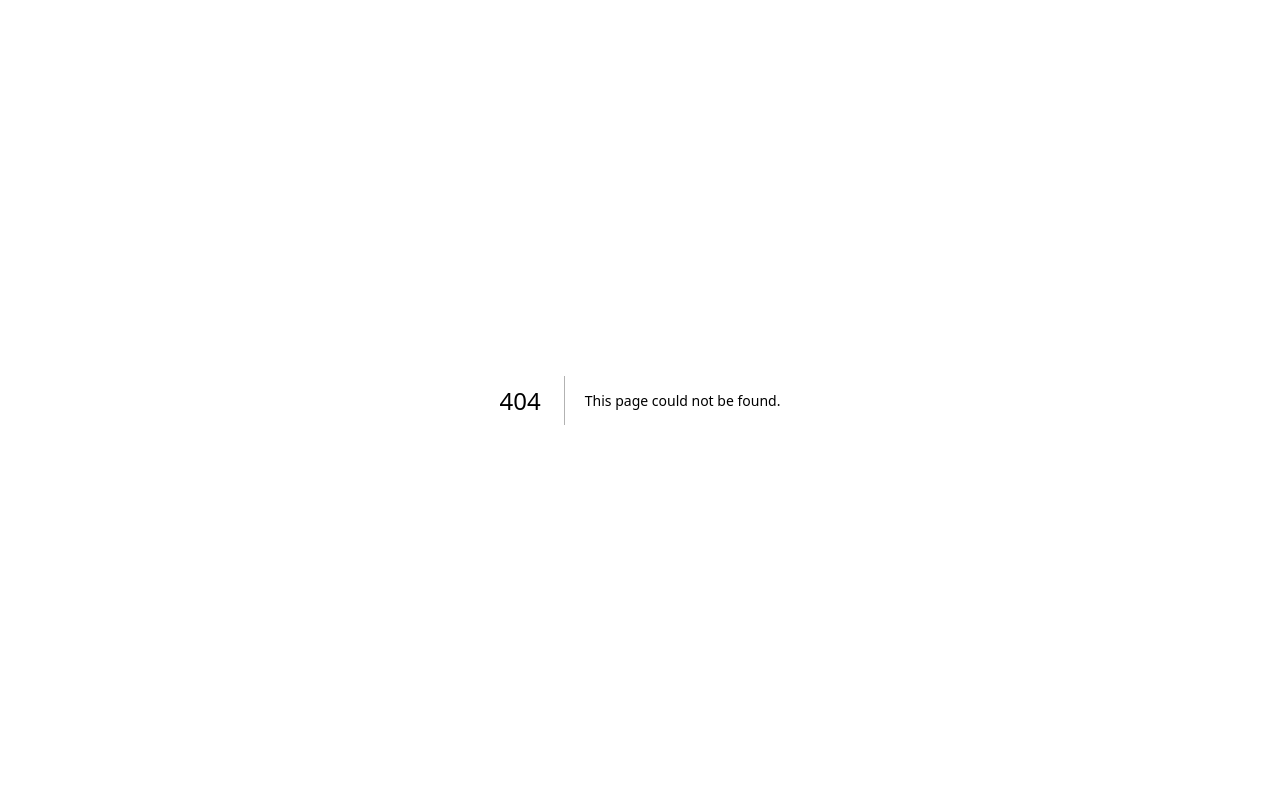
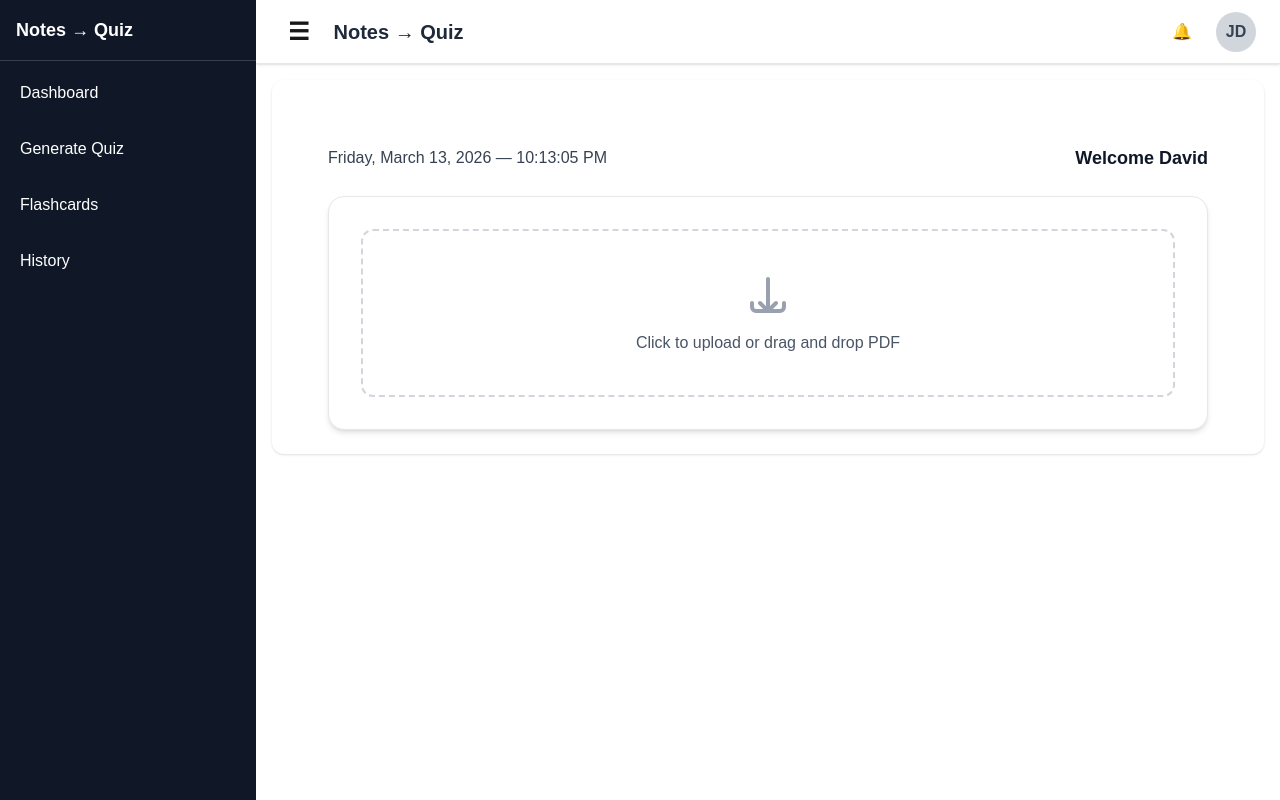
Before and after one commit to ProjectDavie/quiz-app, a Next.js app in the folder frontend/: page /upload in a window 1280 px wide. Before the commit this address had no page. Built offline with nearby package versions, Linux system fonts and the light colour scheme.

Commit message:
upload page

```diff
--- a/frontend/src/app/(dashboard)/layout.tsx
+++ b/frontend/src/app/(dashboard)/layout.tsx
@@ -12,22 +12,22 @@ export default function DashboardLayout({
 }) {
   return (
     <SidebarProvider>
-      <div className="h-screen w-screen flex bg-white overflow-hidden">
-
+      <div className="h-screen w-screen flex bg-gray-100 overflow-hidden">
+        {/* Sidebar */}
         <Menu />
 
+        {/* Main Content */}
         <div className="flex-1 flex flex-col h-full overflow-hidden">
-
+          {/* Navbar */}
           <Navbar />
 
-          <main className="flex-1 overflow-y-auto bg-white">
-            <div className="w-full p-4">
+          {/* Scrollable content area */}
+          <main className="flex-1 overflow-y-auto bg-white p-4">
+            <div className="w-full p-6 bg-white rounded-xl shadow">
               {children}
             </div>
           </main>
-
         </div>
-
       </div>
     </SidebarProvider>
   );
--- a/frontend/src/app/(dashboard)/quiz/page.tsx
+++ b/frontend/src/app/(dashboard)/quiz/page.tsx
@@ -1,16 +1,56 @@
-export default function QuizPage(){
+"use client";
+
+import { useState } from "react";
+
+export default function Home() {
+
+  const [questions, setQuestions] = useState<any[]>([]);
+
+  async function uploadPDF(e:any) {
+
+    const file = e.target.files[0];
+
+    const formData = new FormData();
+    formData.append("pdf", file);
+
+    const res = await fetch("http://localhost:5000/upload", {
+      method: "POST",
+      body: formData
+    });
+
+    const data = await res.json();
+
+    setQuestions(data.questions);
+  }
 
   return (
 
-    <div>
+    <div className="max-w-3xl">
 
       <h1 className="text-3xl font-bold mb-6">
-        Quiz Mode
+        Generate Quiz From Notes
       </h1>
 
-      <p>Take quizzes generated from your notes.</p>
+      <input
+        type="file"
+        accept="application/pdf"
+        onChange={uploadPDF}
+      />
+
+      <div className="mt-6 space-y-4">
+
+        {questions.map((q,i)=>(
+          <div key={i} className="p-4 bg-gray-100 rounded">
+
+            <h3 className="font-semibold">{q.question}</h3>
+            <p className="text-gray-600">{q.answer}</p>
+
+          </div>
+        ))}
+
+      </div>
 
     </div>
 
-  )
+  );
 }
--- /dev/null
+++ b/frontend/src/app/(dashboard)/upload/page.tsx
@@ -0,0 +1,24 @@
+"use client";
+
+import { useState } from "react";
+import UploadHeader from "../../../components/uploads/UploadHeader";
+import UploadArea from "../../../components/uploads/UploadArea";
+import UploadLoader from "../../../components/uploads/UploadLoader";
+
+export default function DashboardHome() {
+  const [questions, setQuestions] = useState<any[]>([]);
+  const userName = "David"; // Replace with real user data later
+
+  return (
+    <div className="max-w-5xl mx-auto mt-10 px-4 sm:px-6 lg:px-8">
+      {/* Header with date/time and welcome */}
+      <UploadHeader userName={userName} />
+
+      {/* Upload area */}
+      <UploadArea onUploadComplete={(data) => setQuestions(data)} />
+
+      {/* Loader & Redirect buttons */}
+      {questions.length > 0 && <UploadLoader questionsCount={questions.length} />}
+    </div>
+  );
+}
--- a/frontend/src/app/page.tsx
+++ b/frontend/src/app/page.tsx
@@ -1,5 +1,5 @@
 import { redirect } from "next/navigation";
 
 export default function Home() {
-  redirect("/quiz");
+  redirect("/upload");
 }
--- a/frontend/src/components/Header.tsx
+++ b/frontend/src/components/Header.tsx
@@ -6,21 +6,33 @@ export default function Navbar() {
   const { toggleSidebar } = useSidebar();
 
   return (
-    <header className="h-14 border-b flex items-center justify-between px-4 bg-white">
-
+    <header className="h-16 border-b border-gray-200 flex items-center justify-between px-6 bg-white shadow-sm sticky top-0 z-50">
+      {/* Left: Hamburger & App Name */}
+      <div className="flex items-center gap-4">
         <button
           onClick={toggleSidebar}
-        className="text-xl font-bold"
+          className="text-2xl font-bold p-2 rounded hover:bg-gray-100 transition"
         >
           ☰
         </button>
 
-      <h1 className="font-semibold">
+        <h1 className="text-xl font-semibold text-gray-800">
           Notes → Quiz
         </h1>
+      </div>
 
-      <div className="w-8 h-8 bg-gray-300 rounded-full"></div>
+      {/* Right: Icons / User Avatar */}
+      <div className="flex items-center gap-4">
+        {/* Notification Icon */}
+        <button className="p-2 rounded hover:bg-gray-100 transition">
+          🔔
+        </button>
 
+        {/* Profile Avatar */}
+        <div className="w-10 h-10 bg-gray-300 rounded-full flex items-center justify-center font-semibold text-gray-700 cursor-pointer hover:ring-2 hover:ring-blue-500 transition">
+          JD
+        </div>
+      </div>
     </header>
   );
 }
--- /dev/null
+++ b/frontend/src/components/uploads/UploadArea.tsx
@@ -0,0 +1,65 @@
+"use client";
+
+import { useState } from "react";
+
+interface UploadAreaProps {
+  onUploadComplete: (questions: any[]) => void;
+}
+
+export default function UploadArea({ onUploadComplete }: UploadAreaProps) {
+  const [loading, setLoading] = useState(false);
+
+  async function uploadPDF(e: any) {
+    const file = e.target.files[0];
+    if (!file) return;
+
+    setLoading(true);
+
+    const formData = new FormData();
+    formData.append("pdf", file);
+
+    const res = await fetch("http://localhost:5000/upload", {
+      method: "POST",
+      body: formData,
+    });
+
+    const data = await res.json();
+    onUploadComplete(data.questions);
+    setLoading(false);
+  }
+
+  return (
+    <div className="bg-white rounded-2xl shadow-md p-8 flex flex-col items-center justify-center border border-gray-200 w-full">
+      <label
+        htmlFor="pdf-upload"
+        className={`cursor-pointer flex flex-col items-center justify-center border-2 border-dashed border-gray-300 rounded-xl p-10 w-full text-center hover:border-blue-500 hover:bg-blue-50 transition-colors ${
+          loading ? "opacity-50 pointer-events-none" : ""
+        }`}
+      >
+        <svg
+          className="w-12 h-12 mb-3 text-gray-400"
+          fill="none"
+          stroke="currentColor"
+          strokeWidth={2}
+          viewBox="0 0 24 24"
+        >
+          <path
+            strokeLinecap="round"
+            strokeLinejoin="round"
+            d="M4 16v2a2 2 0 002 2h12a2 2 0 002-2v-2M12 12v8m0 0l-4-4m4 4l4-4M12 4v8"
+          />
+        </svg>
+        <span className="text-gray-600 font-medium">
+          {loading ? "Uploading..." : "Click to upload or drag and drop PDF"}
+        </span>
+        <input
+          id="pdf-upload"
+          type="file"
+          accept="application/pdf"
+          className="hidden"
+          onChange={uploadPDF}
+        />
+      </label>
+    </div>
+  );
+}
--- /dev/null
+++ b/frontend/src/components/uploads/UploadHeader.tsx
@@ -0,0 +1,49 @@
+"use client";
+
+import { useEffect, useState } from "react";
+
+interface Props {
+  userName: string;
+}
+
+export default function UploadHeader({ userName }: Props) {
+  const [currentTime, setCurrentTime] = useState(new Date());
+
+  useEffect(() => {
+    // Update time every second
+    const timer = setInterval(() => {
+      setCurrentTime(new Date());
+    }, 1000);
+
+    // Cleanup on unmount
+    return () => clearInterval(timer);
+  }, []);
+
+  // Format date & time
+  const formattedDate = currentTime.toLocaleDateString(undefined, {
+    weekday: "long",
+    year: "numeric",
+    month: "long",
+    day: "numeric",
+  });
+
+  const formattedTime = currentTime.toLocaleTimeString(undefined, {
+    hour: "2-digit",
+    minute: "2-digit",
+    second: "2-digit",
+  });
+
+  return (
+    <div className="flex justify-between items-center mb-6 px-2 sm:px-0">
+      {/* Left: Current Date & Time */}
+      <div className="text-gray-700 font-medium text-sm sm:text-base">
+        {formattedDate} — {formattedTime}
+      </div>
+
+      {/* Right: Welcome User */}
+      <div className="text-gray-900 font-semibold text-lg">
+        Welcome {userName}
+      </div>
+    </div>
+  );
+}
--- /dev/null
+++ b/frontend/src/components/uploads/UploadLoader.tsx
@@ -0,0 +1,52 @@
+"use client";
+
+import { useState } from "react";
+import { useRouter } from "next/navigation";
+
+interface UploadLoaderProps {
+  questionsCount: number;
+}
+
+export default function UploadLoader({ questionsCount }: UploadLoaderProps) {
+  const router = useRouter();
+  const [loading, setLoading] = useState(true);
+
+  // Simulate loader
+  setTimeout(() => setLoading(false), 1000);
+
+  if (loading) {
+    return (
+      <div className="flex justify-center items-center mt-6">
+        <div className="animate-spin rounded-full h-12 w-12 border-t-4 border-blue-500 border-gray-200"></div>
+      </div>
+    );
+  }
+
+  return (
+    <div className="mt-6 flex flex-col items-center gap-4">
+      <div className="text-gray-700 font-medium">
+        ✅ Successfully uploaded {questionsCount} questions!
+      </div>
+      <div className="flex gap-4">
+        <button
+          onClick={() => router.push("/quiz")}
+          className="px-6 py-2 bg-blue-600 text-white rounded-lg hover:bg-blue-700 transition"
+        >
+          Go to Quiz
+        </button>
+        <button
+          onClick={() => router.push("/flashcards")}
+          className="px-6 py-2 bg-green-600 text-white rounded-lg hover:bg-green-700 transition"
+        >
+          Go to Flashcards
+        </button>
+        <button
+          onClick={() => router.push("/history")}
+          className="px-6 py-2 bg-gray-600 text-white rounded-lg hover:bg-gray-700 transition"
+        >
+          View History
+        </button>
+      </div>
+    </div>
+  );
+}
```
Lines whose indentation alone changed are shown as unchanged.
